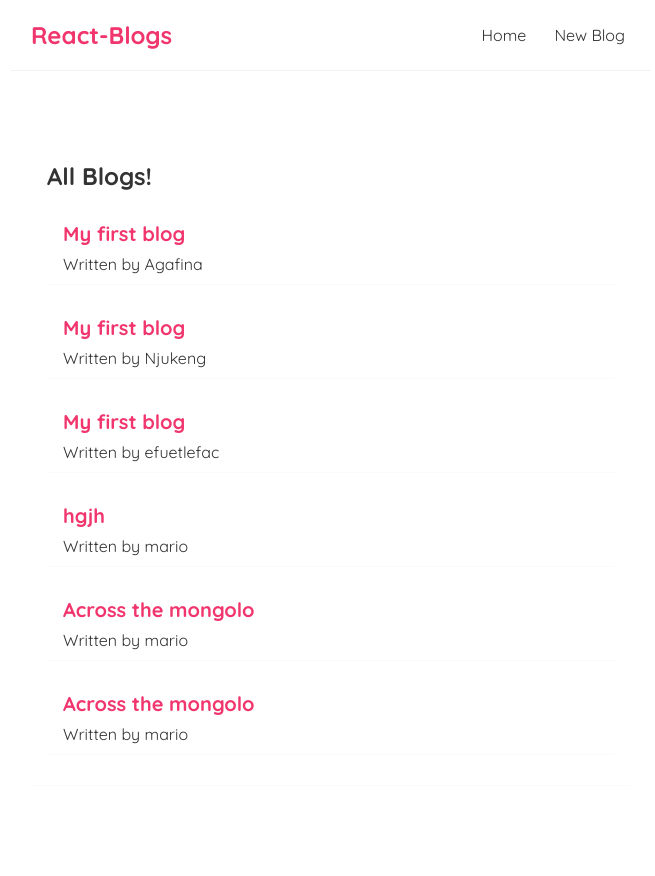
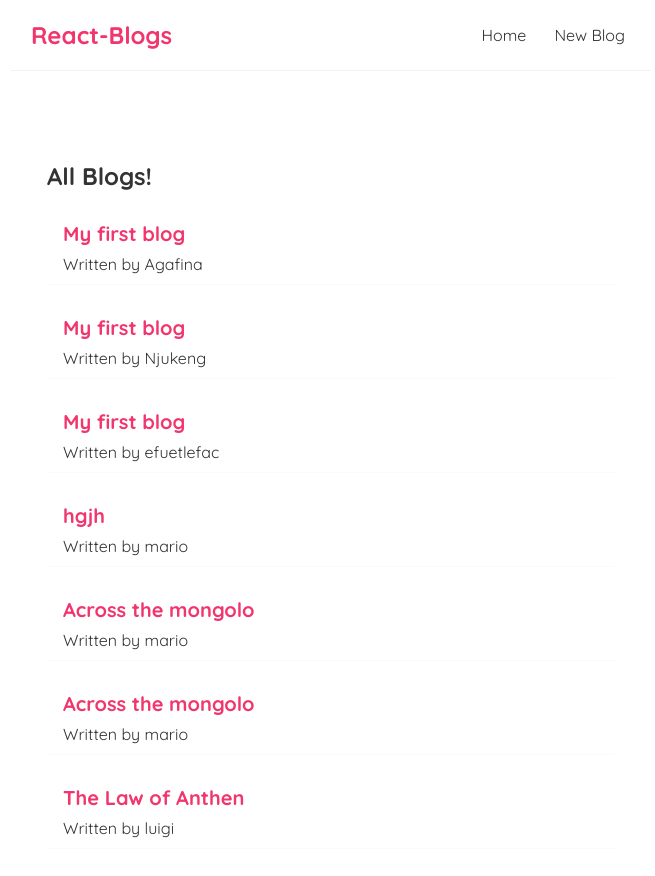
Before and after one commit to Agafina/React-blog-app, a React (Create React App) app: page / in a window 1280 px wide. Shown: the top 876 px of the page, without its empty margins (309-964 px from the left). Built offline with nearby package versions, Linux system fonts and the light colour scheme; data requests are answered from the project's data file; a web font is replaced by a local one.

Commit message:
added a redirect function using History

```diff
--- a/data/db.json
+++ b/data/db.json
@@ -35,6 +35,12 @@
       "title": "Across the mongolo",
       "body": "written youshi yoga",
       "author": "mario"
+    },
+    {
+      "id": "7a83",
+      "title": "The Law of Anthen",
+      "body": "So we can call all the men who stand strong those who abite to the word of the lord strength for it is in God Almighty that we have salvation and through our Lord Jesus Christ we are redeemed for in the words of the man who made us saved we are strong",
+      "author": "luigi"
     }
   ]
 }
--- a/src/Create.js
+++ b/src/Create.js
@@ -1,9 +1,11 @@
 import { useState } from "react"
+import { useHistory } from "react-router-dom/cjs/react-router-dom.min"
 const Create = () => {
     const [title, setTitle] = useState('')
     const [body ,setBody] = useState('')
     const [author, setAuthor] = useState('mario')
     const [isPending, setIsPending] = useState(false)
+    const history = useHistory()
 
     const handleSubmit = (e) =>{
         e.preventDefault()
@@ -17,6 +19,7 @@ const Create = () => {
         .then(() => {
             console.log("new blog added")
             setIsPending(false)
+            history.push('/')
         })
     }
     return (
```
